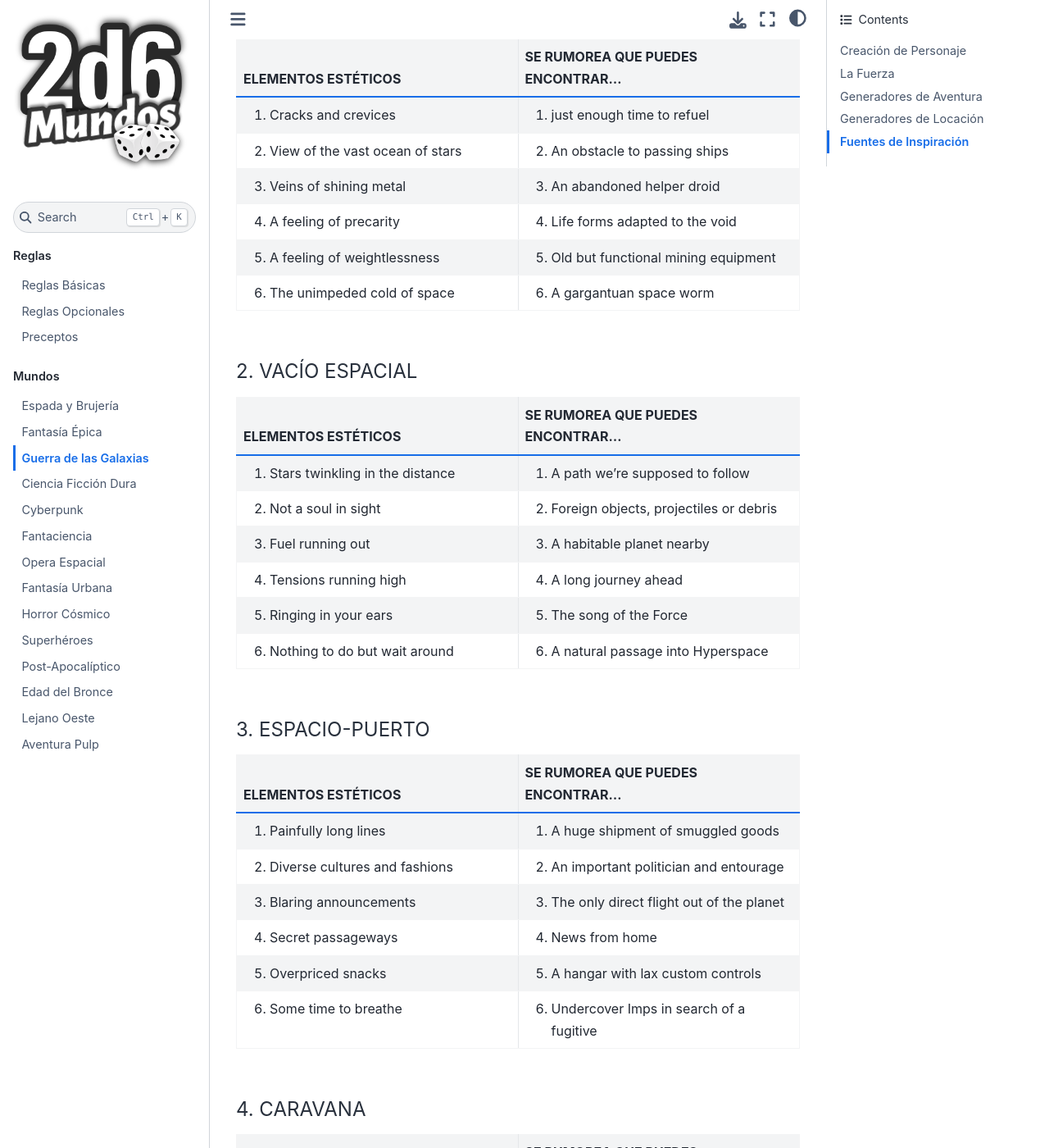
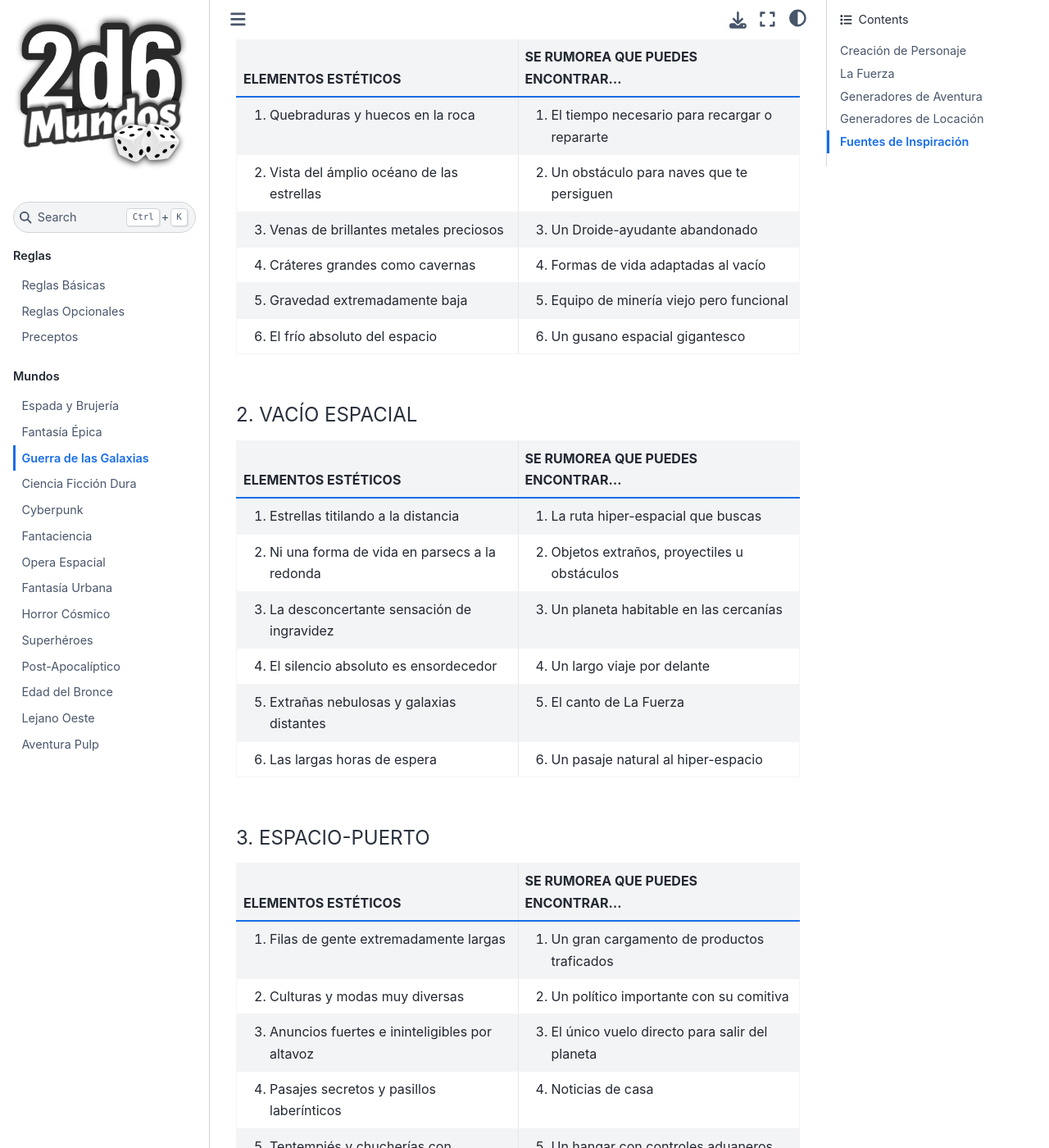
Before and after one commit to TaTooKa/2d6Mundos, a Sphinx documentation site: the page built from docs/source/pages/worlds/guerra-de-las-galaxias.rst, in a window 1280 px wide and 1400 px high, scrolled down 20561 px. Shown: the whole window at 82% size. Built offline with Sphinx 7.4.7 and the Sphinx Book theme 1.1.4, drawn with Linux system fonts in a browser that asks for light colours; some web fonts are replaced; cross-references to code outside the pages are shown as plain code; some of the changed text lies outside the part shown.

Commit message:
more translations

```diff
--- a/docs/source/pages/worlds/guerra-de-las-galaxias.rst
+++ b/docs/source/pages/worlds/guerra-de-las-galaxias.rst
@@ -1135,18 +1135,18 @@ LUGARES LIMINALES
 
    * - ELEMENTOS ESTÉTICOS
      - SE RUMOREA QUE PUEDES ENCONTRAR...
-   * - 1. Cracks and crevices
-     - 1. just enough time to refuel
-   * - 2. View of the vast ocean of stars
-     - 2. An obstacle to passing ships
-   * - 3. Veins of shining metal
-     - 3. An abandoned helper droid
-   * - 4. A feeling of precarity
-     - 4. Life forms adapted to the void
-   * - 5. A feeling of weightlessness
-     - 5. Old but functional mining equipment
-   * - 6. The unimpeded cold of space
-     - 6. A gargantuan space worm
+   * - 1. Quebraduras y huecos en la roca
+     - 1. El tiempo necesario para recargar o repararte
+   * - 2. Vista del ámplio océano de las estrellas
+     - 2. Un obstáculo para naves que te persiguen
+   * - 3. Venas de brillantes metales preciosos
+     - 3. Un Droide-ayudante abandonado
+   * - 4. Cráteres grandes como cavernas
+     - 4. Formas de vida adaptadas al vacío
+   * - 5. Gravedad extremadamente baja
+     - 5. Equipo de minería viejo pero funcional
+   * - 6. El frío absoluto del espacio
+     - 6. Un gusano espacial gigantesco
 
 .. _places-void:
 
@@ -1160,18 +1160,18 @@ LUGARES LIMINALES
 
    * - ELEMENTOS ESTÉTICOS
      - SE RUMOREA QUE PUEDES ENCONTRAR...
-   * - 1. Stars twinkling in the distance
-     - 1. A path we’re supposed to follow
-   * - 2. Not a soul in sight
-     - 2. Foreign objects, projectiles or debris
-   * - 3. Fuel running out
-     - 3. A habitable planet nearby
-   * - 4. Tensions running high
-     - 4. A long journey ahead
-   * - 5. Ringing in your ears
-     - 5. The song of the Force
-   * - 6. Nothing to do but wait around
-     - 6. A natural passage into Hyperspace
+   * - 1. Estrellas titilando a la distancia
+     - 1. La ruta hiper-espacial que buscas
+   * - 2. Ni una forma de vida en parsecs a la redonda
+     - 2. Objetos extraños, proyectiles u obstáculos
+   * - 3. La desconcertante sensación de ingravidez
+     - 3. Un planeta habitable en las cercanías
+   * - 4. El silencio absoluto es ensordecedor
+     - 4. Un largo viaje por delante
+   * - 5. Extrañas nebulosas y galaxias distantes
+     - 5. El canto de La Fuerza
+   * - 6. Las largas horas de espera
+     - 6. Un pasaje natural al hiper-espacio
 
 .. _places-spaceport:
 
@@ -1185,18 +1185,18 @@ LUGARES LIMINALES
 
    * - ELEMENTOS ESTÉTICOS
      - SE RUMOREA QUE PUEDES ENCONTRAR...
-   * - 1. Painfully long lines
-     - 1. A huge shipment of smuggled goods
-   * - 2. Diverse cultures and fashions
-     - 2. An important politician and entourage
-   * - 3. Blaring announcements
-     - 3. The only direct flight out of the planet
-   * - 4. Secret passageways
-     - 4. News from home
-   * - 5. Overpriced snacks
-     - 5. A hangar with lax custom controls
-   * - 6. Some time to breathe
-     - 6. Undercover Imps in search of a fugitive
+   * - 1. Filas de gente extremadamente largas
+     - 1. Un gran cargamento de productos traficados
+   * - 2. Culturas y modas muy diversas
+     - 2. Un político importante con su comitiva
+   * - 3. Anuncios fuertes e ininteligibles por altavoz
+     - 3. El único vuelo directo para salir del planeta
+   * - 4. Pasajes secretos y pasillos laberínticos
+     - 4. Noticias de casa
+   * - 5. Tentempiés y chucherías con sobreprecio
+     - 5. Un hangar con controles aduaneros permisivos
+   * - 6. Grandes halls con asientos de espera
+     - 6. Agentes imperiales encubiertos buscando a un fugitivo
 
 .. _places-caravan:
 
@@ -1210,18 +1210,18 @@ LUGARES LIMINALES
 
    * - ELEMENTOS ESTÉTICOS
      - SE RUMOREA QUE PUEDES ENCONTRAR...
-   * - 1. A slow pace
-     - 1. An expert of navigation
-   * - 2. Whispered secrets
-     - 2. The finest crafts credits can buy
-   * - 3. Marks of otherness
-     - 3. A cult of the Force
-   * - 4. A lingua franca
-     - 4. Mutual aid
-   * - 5. Curious children
-     - 5. A refuge for those that need hiding
-   * - 6. Weary travelers
-     - 6. An exiled soldier from an old war
+   * - 1. Una marcha muy lenta
+     - 1. Un experto en navegación
+   * - 2. Secretos susurrados
+     - 2. Las artesanías más finas que se pueden conseguir
+   * - 3. Choques culturales exacerbados
+     - 3. Un culto a La Fuerza
+   * - 4. Una "lingua franca"
+     - 4. Ayuda mutua y altruísmo
+   * - 5. Niños curiosos y juguetones
+     - 5. Un refugio para los que buscan ocultarse
+   * - 6. Viajeros exhaustos y ocupados
+     - 6. Un soldado exiliado de una vieja guerra
 
 .. _places-gateway:
 
@@ -1235,18 +1235,18 @@ LUGARES LIMINALES
 
    * - ELEMENTOS ESTÉTICOS
      - SE RUMOREA QUE PUEDES ENCONTRAR...
-   * - 1. Warping light
-     - 1. The only way out
-   * - 2. Unknown constellations
-     - 2. An ambush on the other side
-   * - 3. Glimpses into another plane
-     - 3. Consequences of a failed experiment
-   * - 4.  A station to dock and buy entrance
-     - 4. Something calling out into the darkness
-   * - 5. A scientific expedition
-     - 5. The aftermath of a great space battle
-   * - 6. A pulsating energy
-     - 6. The only pathway to a lost planet
+   * - 1. Luz que se tuerce y se distorsiona
+     - 1. La única forma de escapar
+   * - 2. Constelaciones desconocidas
+     - 2. Una emboscada esperando del otro lado
+   * - 3. Vistazos a otro plano o realidad
+     - 3. Consecuencias de un experimento fallido
+   * - 4. Una estación donde aparcar y pagar pasaje
+     - 4. Algo que llama a entrar a lo desconocido
+   * - 5. Una expedición científica
+     - 5. Los restos y resultados de una gran batalla espacial
+   * - 6. Una perceptible energía pulsante y creciente
+     - 6. El único camino a un planeta perdido
 
 .. _places-mirage:
 
@@ -1260,18 +1260,18 @@ LUGARES LIMINALES
 
    * - ELEMENTOS ESTÉTICOS
      - SE RUMOREA QUE PUEDES ENCONTRAR...
-   * - 1. Everything out of focus
-     - 1. A celebration
-   * - 2. Swirling lights
-     - 2. Someone who went missing years ago
-   * - 3. Someone you remember
-     - 3. Something more sinister than normal
-   * - 4. An answer just out of reach
-     - 4. Nothing at all—it doesn’t make sense
-   * - 5. Beautiful flora
-     - 5. An echo of your past and future
-   * - 6. The urge to cry
-     - 6. Enlightenment in the form of a vision
+   * - 1. Todo se ve desenfocado
+     - 1. Una celebración
+   * - 2. Luces danzantes o revoloteantes
+     - 2. Alguien que se extravió años atrás
+   * - 3. Alguien a quien recuerdas
+     - 3. Algo más siniestro de lo normal
+   * - 4. Una respuesta siempre fuera de tu alcance
+     - 4. Nada en absoluto—no tiene sentido alguno
+   * - 5. Hermosas plantas y vegetación exótica
+     - 5. Un eco de tu pasado y tu futuro
+   * - 6. La fuerte necesidad de llorar
+     - 6. Iluminación en forma de una visión reveladora
 
 LUGARES CONCURRIDOS
 ^^^^^^^^^^^^^^^^^^^
```
